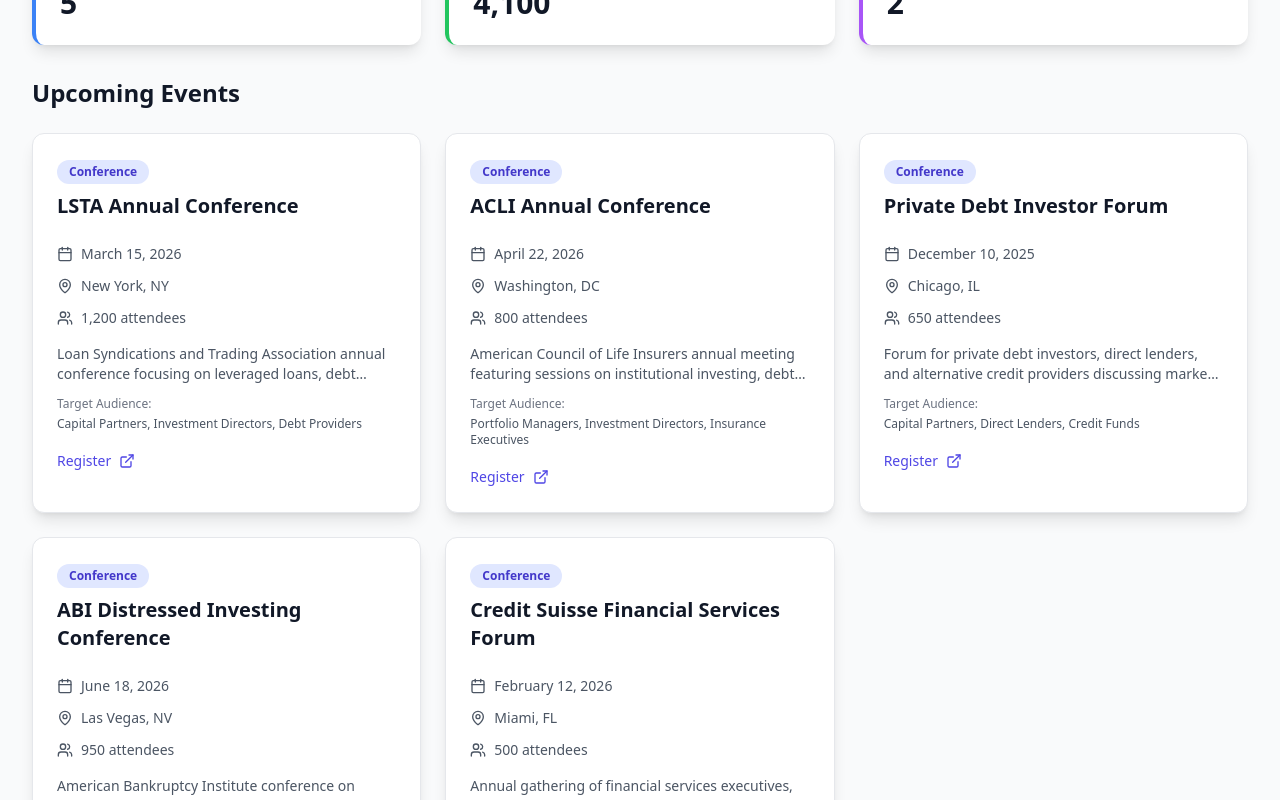
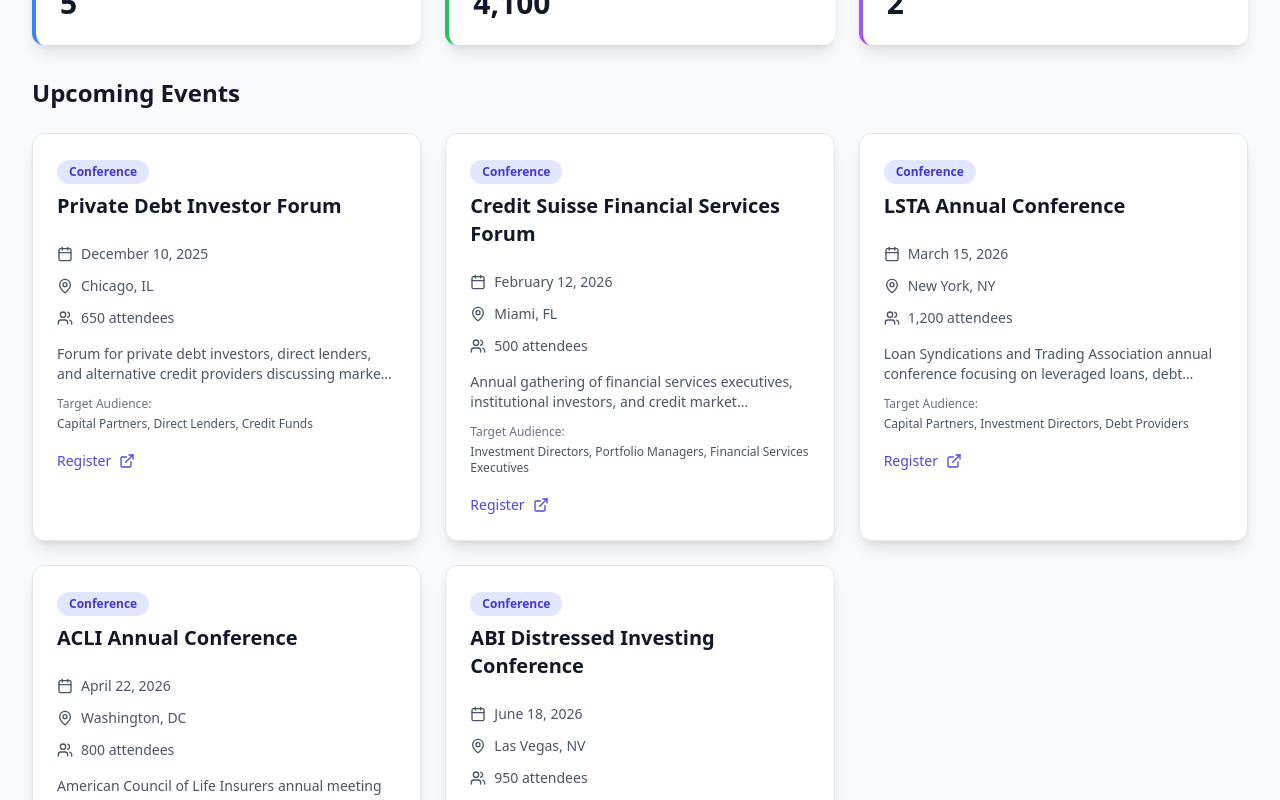
Before and after one commit to Ignite-Strategies/IgniteLegal-frontend, a React (Vite) app: page /attract/events in a window 1280 px wide. Shown: the part 320-1120 px from the top of the page. Built offline with nearby package versions, Linux system fonts and the light colour scheme.

Commit message:
Sort events chronologically - upcoming events by date, past events most recent first

```diff
--- a/src/pages/attract/Events.jsx
+++ b/src/pages/attract/Events.jsx
@@ -94,8 +94,14 @@ export default function Events() {
     },
   ]);
 
-  const upcomingEvents = events.filter(e => e.status === 'upcoming');
-  const pastEvents = events.filter(e => e.status === 'past');
+  // Sort events by date - upcoming first (chronological), then past (reverse chronological)
+  const upcomingEvents = events
+    .filter(e => e.status === 'upcoming')
+    .sort((a, b) => new Date(a.date) - new Date(b.date));
+
+  const pastEvents = events
+    .filter(e => e.status === 'past')
+    .sort((a, b) => new Date(b.date) - new Date(a.date)); // Most recent first
 
   const formatDate = (dateString) => {
     const date = new Date(dateString);
```
